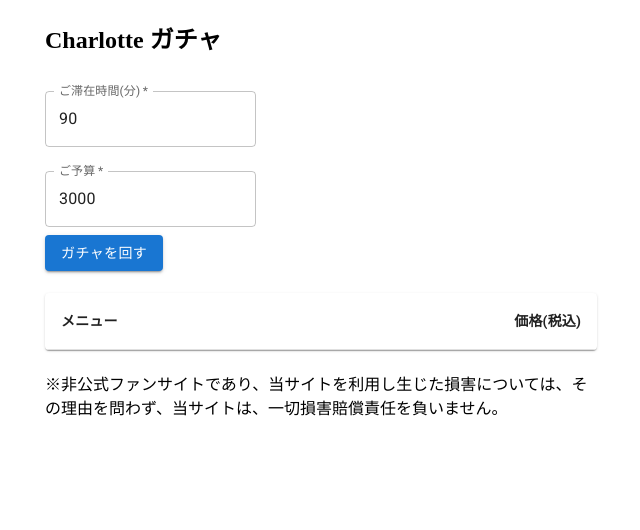
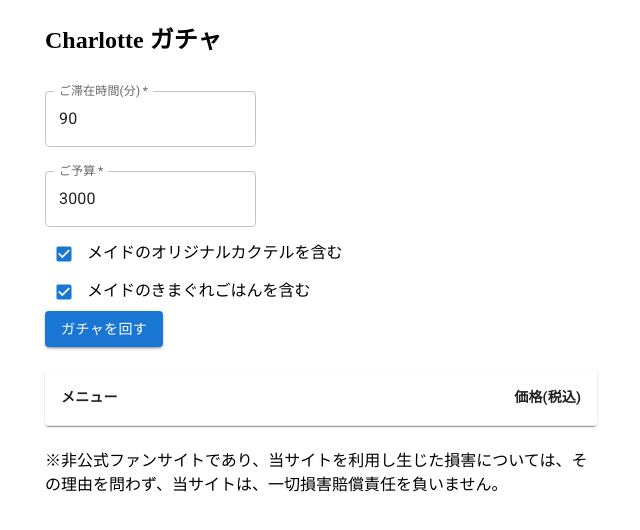
Before and after one commit to transparentt/gacha, a Next.js app: page / in a window 1280 px wide. Shown: the top 530 px of the page, without its empty margins (319-959 px from the left). Built offline with nearby package versions, Linux system fonts and the light colour scheme.

Commit message:
Update must

```diff
--- a/pages/index.tsx
+++ b/pages/index.tsx
@@ -2,6 +2,7 @@
 import { useState } from "react";
 import { useForm, SubmitHandler } from "react-hook-form";
 import Button from "@mui/material/Button";
+import Checkbox from "@mui/material/Checkbox";
 import TextField from "@mui/material/TextField";
 import Table from "@mui/material/Table";
 import TableBody from "@mui/material/TableBody";
@@ -82,6 +83,8 @@
 type Inputs = {
   stayTime: string;
   budget: string;
+  mustOriginalCocktail: boolean;
+  mustKimagureGohan: boolean;
 };
 
 export default function Home() {
@@ -114,6 +117,16 @@
 
     let sumPrice = 0;
     let resultMenuNames: string[] = [];
+
+    if (data.mustOriginalCocktail) {
+      sumPrice += menu["メイドのオリジナルカクテル"];
+      resultMenuNames.push("メイドのオリジナルカクテル");
+    }
+
+    if (data.mustKimagureGohan) {
+      sumPrice += menu["メイドのきまぐれごはん"];
+      resultMenuNames.push("メイドのきまぐれごはん");
+    }
 
     while (true) {
       let candidateMenuNames: string[] = [];
@@ -184,6 +197,23 @@
               </div>
 
               <div>
+                <Checkbox
+                  defaultChecked
+                  size="small"
+                  {...register("mustOriginalCocktail")}
+                />{" "}
+                <label>メイドのオリジナルカクテルを含む</label>
+              </div>
+              <div>
+                <Checkbox
+                  defaultChecked
+                  size="small"
+                  {...register("mustKimagureGohan")}
+                />{" "}
+                <label>メイドのきまぐれごはんを含む</label>
+              </div>
+
+              <div>
                 <Button variant="contained" type="submit">
                   ガチャを回す
                 </Button>
```
